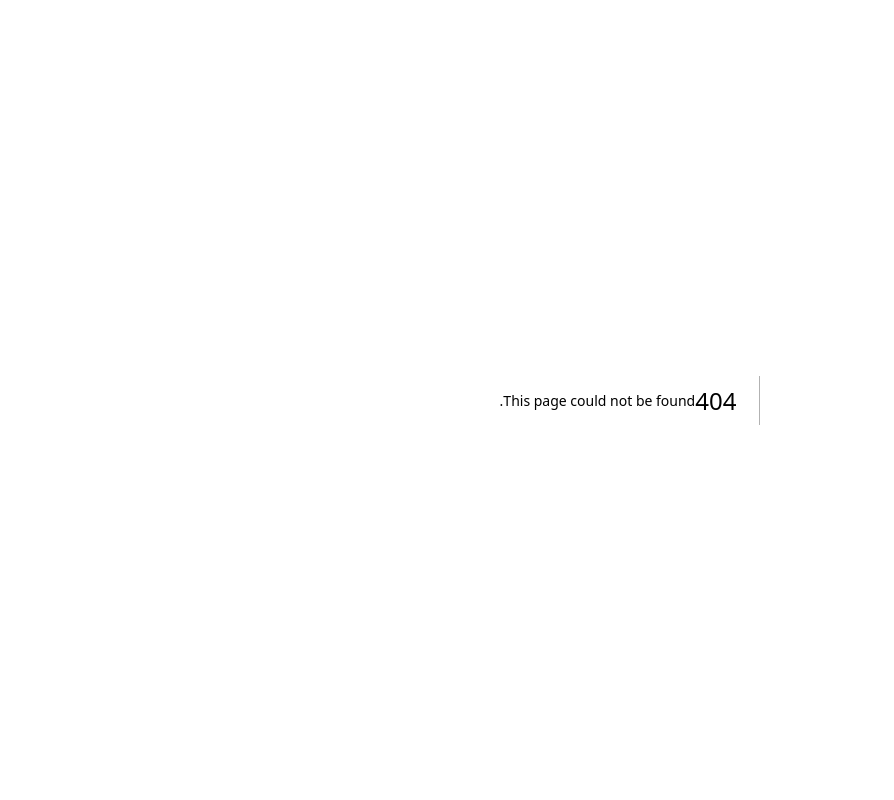
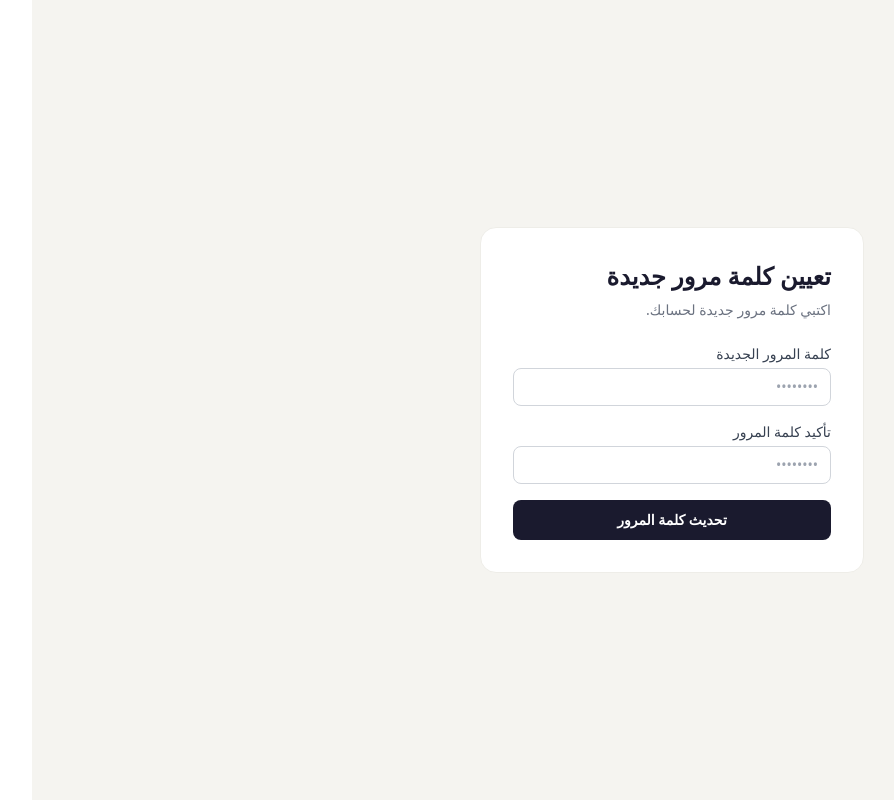
Before and after one commit to alaaalhrebi/inteleye, a Next.js app: page /update-password in a window 1280 px wide. Before the commit this address had no page. Shown: the whole page, without its empty margins (42-936 px from the left). Built offline with nearby package versions, Linux system fonts and the light colour scheme; no server answers.

Commit message:
Add files via upload

```diff
--- /dev/null
+++ b/src/app/reset-password/page.tsx
@@ -0,0 +1,96 @@
+"use client";
+
+import { useState } from "react";
+import { createSupabaseBrowserClient } from "@/lib/supabase-browser";
+
+export default function ResetPasswordPage() {
+  const supabase = createSupabaseBrowserClient();
+
+  const [email, setEmail] = useState("");
+  const [message, setMessage] = useState<string | null>(null);
+  const [errorMsg, setErrorMsg] = useState<string | null>(null);
+  const [loading, setLoading] = useState(false);
+
+  async function handleReset(e: React.FormEvent) {
+    e.preventDefault();
+    setLoading(true);
+    setMessage(null);
+    setErrorMsg(null);
+
+    const redirectTo = `${window.location.origin}/update-password`;
+
+    const { error } = await supabase.auth.resetPasswordForEmail(email, {
+      redirectTo,
+    });
+
+    if (error) {
+      setErrorMsg(error.message);
+      setLoading(false);
+      return;
+    }
+
+    setMessage("تم إرسال رابط إعادة تعيين كلمة المرور إلى بريدك.");
+    setLoading(false);
+  }
+
+  return (
+    <main
+      dir="rtl"
+      className="min-h-screen bg-[#f5f4f0] flex items-center justify-center px-4"
+    >
+      <div className="w-full max-w-sm bg-white rounded-2xl border border-[#eeede8] p-8">
+        <h1 className="text-2xl font-bold text-[#1a1a2e] mb-2">
+          نسيت كلمة المرور؟
+        </h1>
+
+        <p className="text-sm text-gray-500 mb-6">
+          أدخلي بريدك الإلكتروني وسنرسل لك رابطًا لتعيين كلمة مرور جديدة.
+        </p>
+
+        <form onSubmit={handleReset} className="space-y-4">
+          <div>
+            <label className="block text-sm text-gray-700 mb-1">
+              البريد الإلكتروني
+            </label>
+
+            <input
+              type="email"
+              required
+              value={email}
+              onChange={(e) => setEmail(e.target.value)}
+              placeholder="you@example.com"
+              className="w-full border border-gray-300 rounded-lg px-3 py-2 text-sm focus:outline-none focus:ring-2 focus:ring-[#1a1a2e]"
+            />
+          </div>
+
+          {message && (
+            <p className="text-sm text-green-700 bg-green-50 rounded-lg px-3 py-2">
+              {message}
+            </p>
+          )}
+
+          {errorMsg && (
+            <p className="text-sm text-red-700 bg-red-50 rounded-lg px-3 py-2">
+              {errorMsg}
+            </p>
+          )}
+
+          <button
+            type="submit"
+            disabled={loading}
+            className="w-full bg-[#1a1a2e] text-white rounded-lg py-2.5 text-sm font-bold disabled:opacity-60"
+          >
+            {loading ? "جاري الإرسال..." : "إرسال رابط إعادة التعيين"}
+          </button>
+        </form>
+
+        <a
+          href="/login"
+          className="block text-center text-sm text-gray-500 mt-5"
+        >
+          الرجوع لتسجيل الدخول
+        </a>
+      </div>
+    </main>
+  );
+}
--- /dev/null
+++ b/src/app/update-password/page.tsx
@@ -0,0 +1,123 @@
+"use client";
+
+import { useState } from "react";
+import { useRouter } from "next/navigation";
+import { createSupabaseBrowserClient } from "@/lib/supabase-browser";
+
+export default function UpdatePasswordPage() {
+  const supabase = createSupabaseBrowserClient();
+  const router = useRouter();
+
+  const [password, setPassword] = useState("");
+  const [confirmPassword, setConfirmPassword] = useState("");
+  const [message, setMessage] = useState<string | null>(null);
+  const [errorMsg, setErrorMsg] = useState<string | null>(null);
+  const [loading, setLoading] = useState(false);
+
+  async function handleUpdate(e: React.FormEvent) {
+    e.preventDefault();
+    setLoading(true);
+    setMessage(null);
+    setErrorMsg(null);
+
+    if (password.length < 6) {
+      setErrorMsg("كلمة المرور يجب أن تكون 6 أحرف على الأقل.");
+      setLoading(false);
+      return;
+    }
+
+    if (password !== confirmPassword) {
+      setErrorMsg("كلمتا المرور غير متطابقتين.");
+      setLoading(false);
+      return;
+    }
+
+    const { error } = await supabase.auth.updateUser({
+      password,
+    });
+
+    if (error) {
+      setErrorMsg(error.message);
+      setLoading(false);
+      return;
+    }
+
+    setMessage("تم تحديث كلمة المرور بنجاح.");
+    setLoading(false);
+
+    setTimeout(() => {
+      router.push("/login");
+    }, 1200);
+  }
+
+  return (
+    <main
+      dir="rtl"
+      className="min-h-screen bg-[#f5f4f0] flex items-center justify-center px-4"
+    >
+      <div className="w-full max-w-sm bg-white rounded-2xl border border-[#eeede8] p-8">
+        <h1 className="text-2xl font-bold text-[#1a1a2e] mb-2">
+          تعيين كلمة مرور جديدة
+        </h1>
+
+        <p className="text-sm text-gray-500 mb-6">
+          اكتبي كلمة مرور جديدة لحسابك.
+        </p>
+
+        <form onSubmit={handleUpdate} className="space-y-4">
+          <div>
+            <label className="block text-sm text-gray-700 mb-1">
+              كلمة المرور الجديدة
+            </label>
+
+            <input
+              type="password"
+              required
+              minLength={6}
+              value={password}
+              onChange={(e) => setPassword(e.target.value)}
+              placeholder="••••••••"
+              className="w-full border border-gray-300 rounded-lg px-3 py-2 text-sm focus:outline-none focus:ring-2 focus:ring-[#1a1a2e]"
+            />
+          </div>
+
+          <div>
+            <label className="block text-sm text-gray-700 mb-1">
+              تأكيد كلمة المرور
+            </label>
+
+            <input
+              type="password"
+              required
+              minLength={6}
+              value={confirmPassword}
+              onChange={(e) => setConfirmPassword(e.target.value)}
+              placeholder="••••••••"
+              className="w-full border border-gray-300 rounded-lg px-3 py-2 text-sm focus:outline-none focus:ring-2 focus:ring-[#1a1a2e]"
+            />
+          </div>
+
+          {message && (
+            <p className="text-sm text-green-700 bg-green-50 rounded-lg px-3 py-2">
+              {message}
+            </p>
+          )}
+
+          {errorMsg && (
+            <p className="text-sm text-red-700 bg-red-50 rounded-lg px-3 py-2">
+              {errorMsg}
+            </p>
+          )}
+
+          <button
+            type="submit"
+            disabled={loading}
+            className="w-full bg-[#1a1a2e] text-white rounded-lg py-2.5 text-sm font-bold disabled:opacity-60"
+          >
+            {loading ? "جاري الحفظ..." : "تحديث كلمة المرور"}
+          </button>
+        </form>
+      </div>
+    </main>
+  );
+}
```
